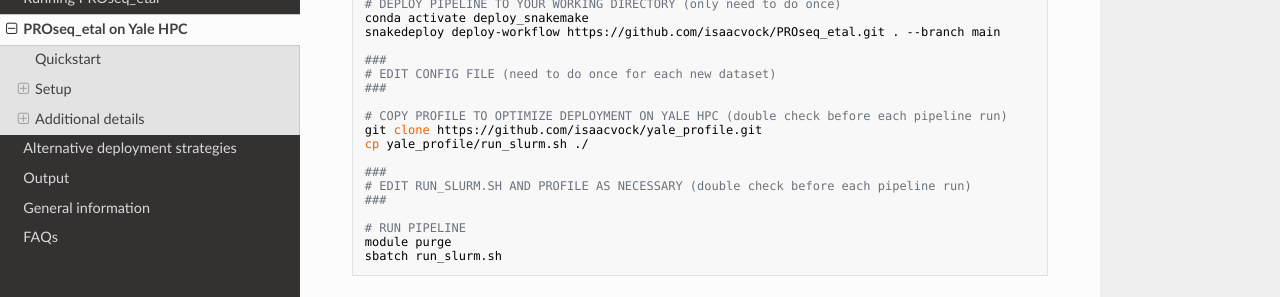
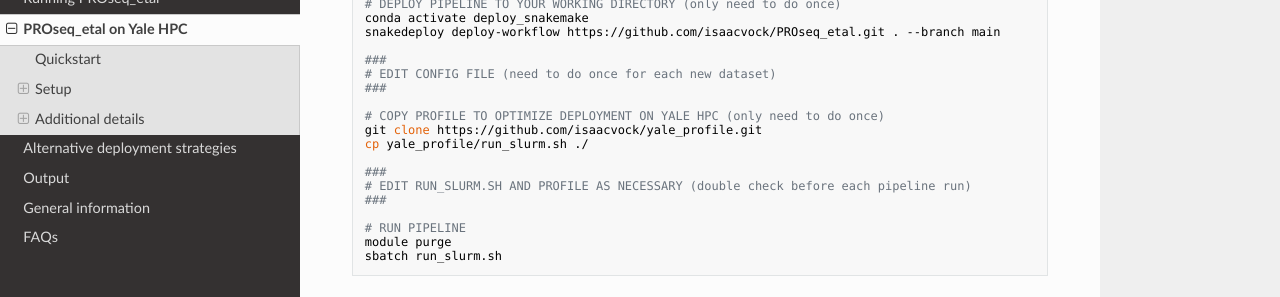
Before and after one commit to isaacvock/PROseq_etal, an MkDocs documentation site: the page built from docs/simon.md, in a window 1280 px wide and 900 px high, scrolled down 399 px. Shown: the part 151-448 px from the top of the window. Built offline with MkDocs 1.6.1, drawn with Linux system fonts in a browser that asks for light colours; nearby versions of some CDN libraries.

Commit message:
Corrected docs

```diff
--- a/docs/simon.md
+++ b/docs/simon.md
@@ -24,7 +24,7 @@ snakedeploy deploy-workflow https://github.com/isaacvock/PROseq_etal.git . --bra
 # EDIT CONFIG FILE (need to do once for each new dataset)
 ###
 
-# COPY PROFILE TO OPTIMIZE DEPLOYMENT ON YALE HPC (double check before each pipeline run)
+# COPY PROFILE TO OPTIMIZE DEPLOYMENT ON YALE HPC (only need to do once)
 git clone https://github.com/isaacvock/yale_profile.git
 cp yale_profile/run_slurm.sh ./
 
```
